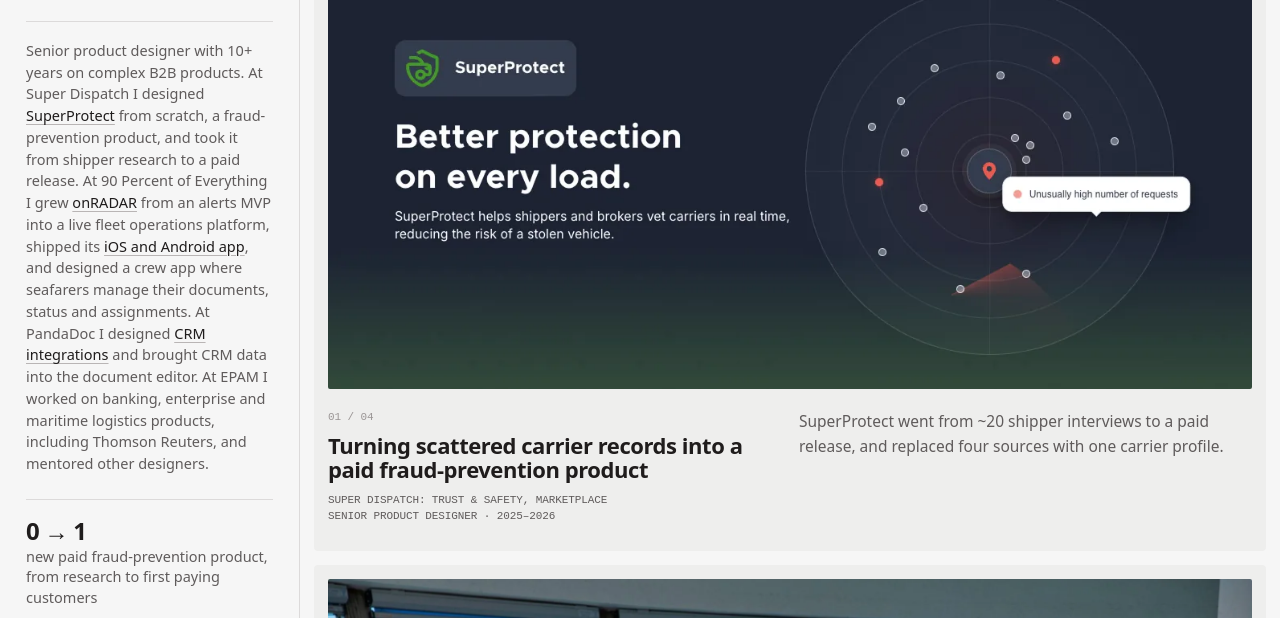
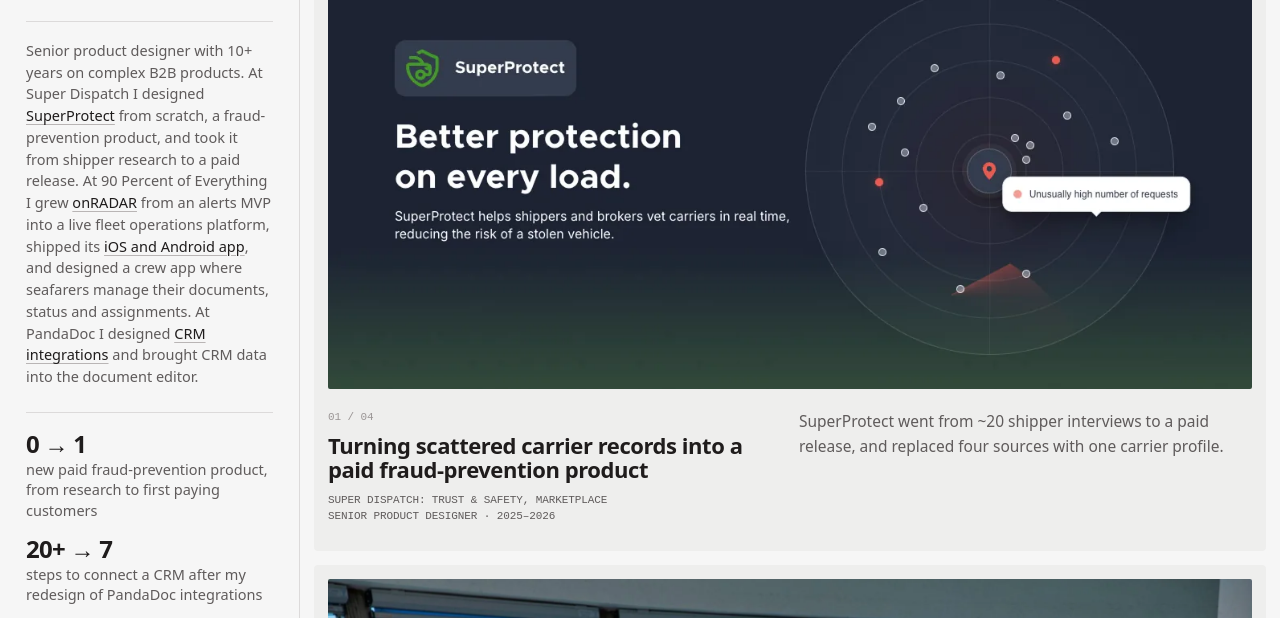
Before and after one commit to milanakachanava/portfolio, an Astro site: page / in a window 1280 px wide. Shown: the part 159-777 px from the top of the page. Built offline with nearby package versions, Linux system fonts and the light colour scheme; Astro itself is replaced by a stand-in of ours.

Commit message:
Sidebar intro: drop the EPAM sentence
Co-Authored-By: Claude Opus 5.5 <noreply@anthropic.com>
Claude-Session: https://claude.ai/code/session_016GCXRfXX25ywej4H2WbwWC

```diff
--- a/src/layouts/Base.astro
+++ b/src/layouts/Base.astro
@@ -40,7 +40,7 @@ const stats = [
             <span class="role">Senior Product Designer</span>
           </a>
 
-          <p class="intro">Senior product designer with 10+ years on complex B2B products. At Super Dispatch I designed <a href="/work/superprotect/">SuperProtect</a> from scratch, a fraud-prevention product, and took it from shipper research to a paid release. At 90 Percent of Everything I grew <a href="/work/onradar/">onRADAR</a> from an alerts MVP into a live fleet operations platform, shipped its <a href="/work/openocean-mobile/">iOS and Android app</a>, and designed a crew app where seafarers manage their documents, status and assignments. At PandaDoc I designed <a href="/work/pandadoc-integrations/">CRM integrations</a> and brought CRM data into the document editor. At EPAM I worked on banking, enterprise and maritime logistics products, including Thomson Reuters, and mentored other designers.</p>
+          <p class="intro">Senior product designer with 10+ years on complex B2B products. At Super Dispatch I designed <a href="/work/superprotect/">SuperProtect</a> from scratch, a fraud-prevention product, and took it from shipper research to a paid release. At 90 Percent of Everything I grew <a href="/work/onradar/">onRADAR</a> from an alerts MVP into a live fleet operations platform, shipped its <a href="/work/openocean-mobile/">iOS and Android app</a>, and designed a crew app where seafarers manage their documents, status and assignments. At PandaDoc I designed <a href="/work/pandadoc-integrations/">CRM integrations</a> and brought CRM data into the document editor.</p>
 
           <ul class="stats">
             {stats.map((s) => <li><b>{s.n}</b> {s.t}</li>)}
```
